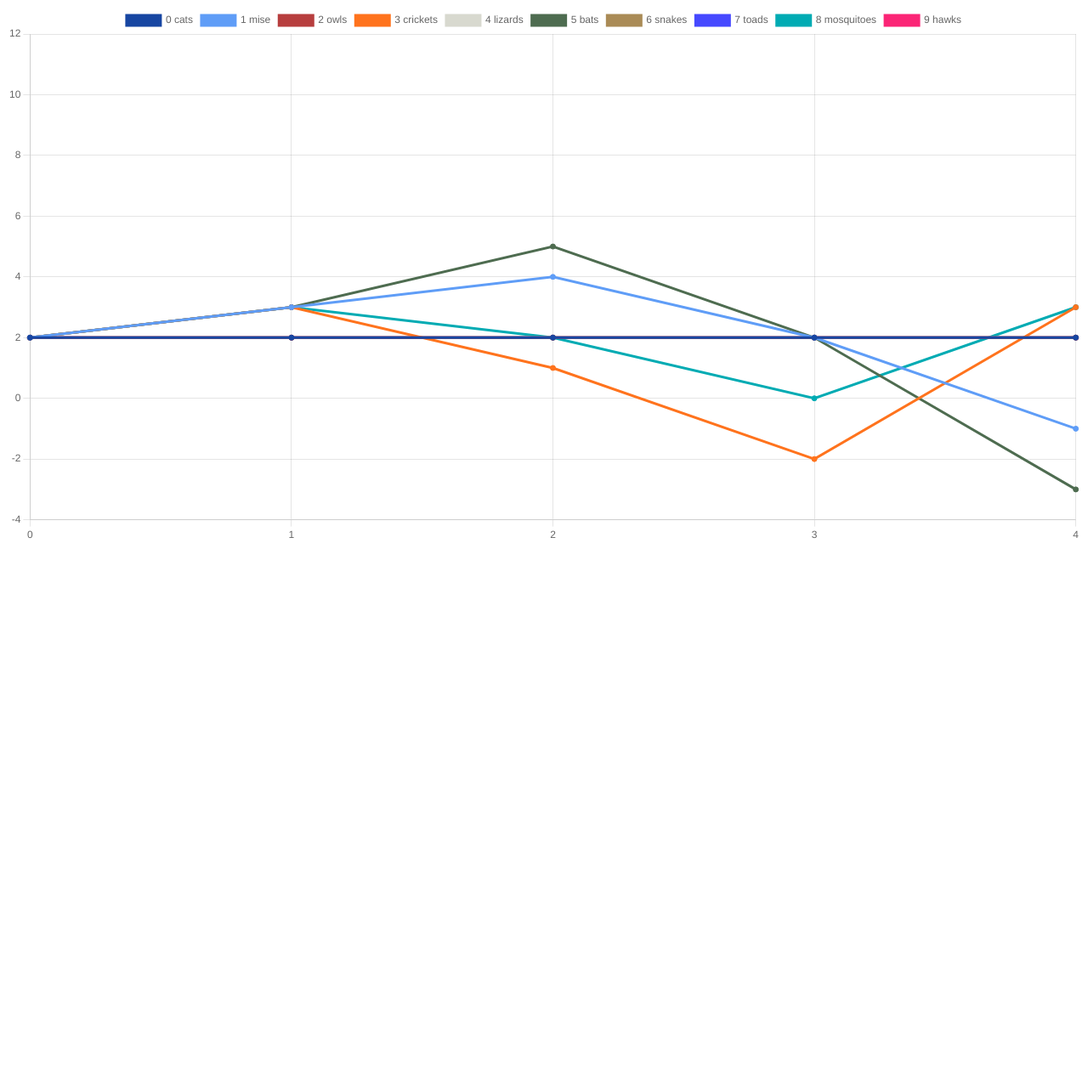
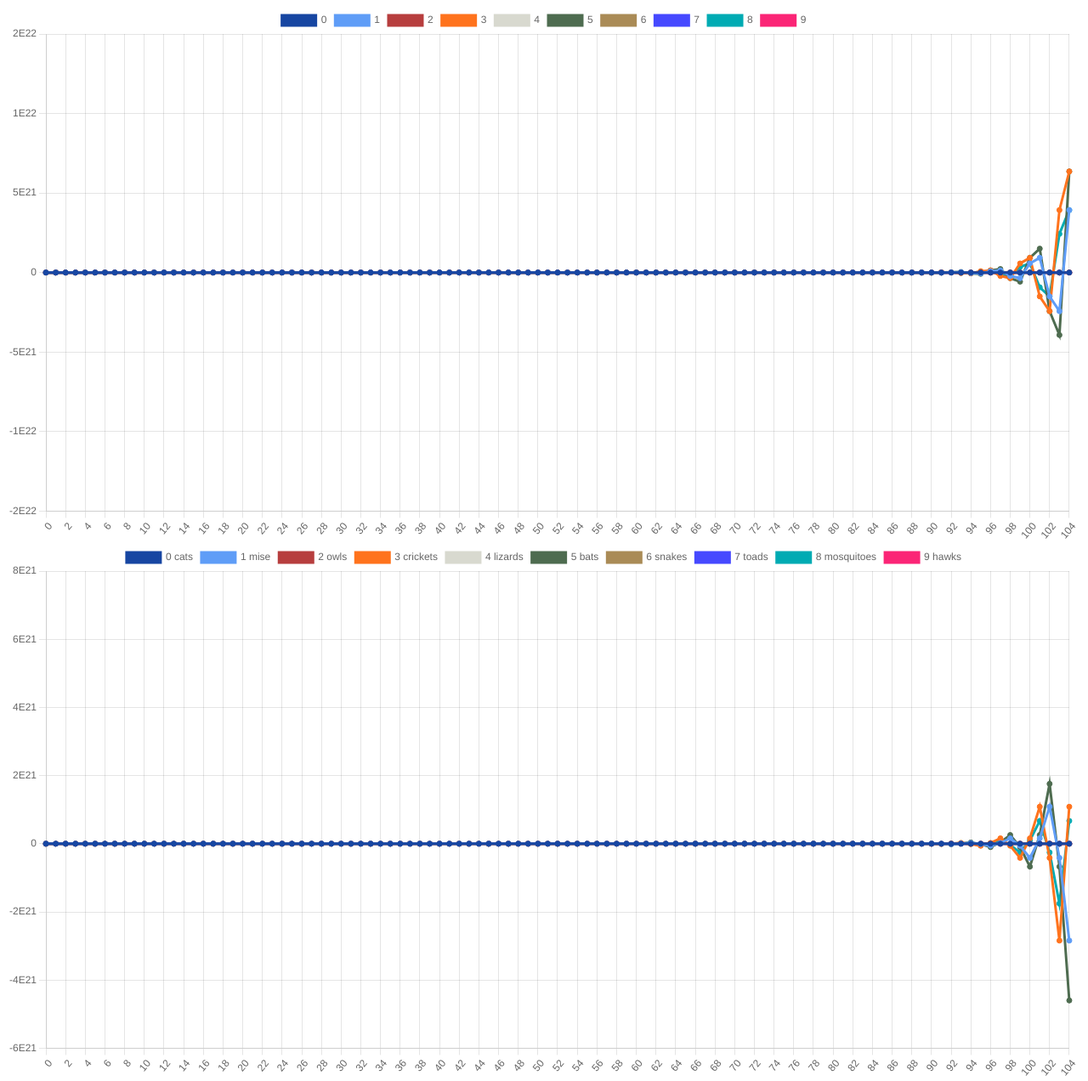
Before and after one commit to Acousticdesk/modeling-lab-3, a website built with webpack: page public/index.html in a window 1280 px wide. Shown: the whole page at 85% size. Before the commit the page ends 800 px from the top, so only its background shows below. Built offline with nearby package versions, Linux system fonts and the light colour scheme.

Commit message:
Add activation states chart

```diff
--- a/public/index.html
+++ b/public/index.html
@@ -9,7 +9,8 @@
     <link rel="stylesheet" href="./styles.css">
 </head>
 <body>
-    <canvas id="chart" width="100%"></canvas>
+    <canvas id="activation_chart"></canvas>
+    <canvas id="chart"></canvas>
     <script src="../dist/bundle.js"></script>
 </body>
 </html>
--- a/public/styles.css
+++ b/public/styles.css
@@ -0,0 +1,3 @@
+html, body {
+    height: 100vh;
+}
--- a/src/app.ts
+++ b/src/app.ts
@@ -1,6 +1,6 @@
 import adjacencyMatrix from "./adjacencyMatrix";
 import { multiplyMatrices } from "./matrix";
-import { createChart } from "./chart";
+import { createActivationChart, createChart } from "./chart";
 
 const initialState = [[2], [2], [2], [2], [2], [2], [2], [2], [2], [2]];
 // 1. more cats, less snakes = more crickets and periodic plot
@@ -8,7 +8,7 @@
 // 3. all the prey activation
 const activationState = [[0], [1], [0], [1], [0], [1], [0], [0], [1], [0]];
 const interval = 1; // T
-const iterations = 5; // t
+const iterations = 105; // t
 const imitations = [activationState]; //pk
 const states = [initialState]; // V
 
@@ -42,6 +42,16 @@ for (let i = 0; i < initialState.length; i += 1) {
   }
 }
 
+const activationChartData: number[][] = [];
+
+for (let i = 0; i < activationState.length; i += 1) {
+  activationChartData[i] = [];
+  for (let j = 0; j < imitations.length; j += 1) {
+    activationChartData[i].push(imitations[j][i][0]);
+  }
+}
+
 document.addEventListener("DOMContentLoaded", () => {
+  createActivationChart(activationChartData, iterations);
   createChart(chartData, iterations);
 });
--- a/src/chart.ts
+++ b/src/chart.ts
@@ -99,3 +99,32 @@ export function createChart(chartData: number[][], iterations: number) {
 
   new Chart(document.getElementById("chart") as HTMLCanvasElement, config);
 }
+
+export function createActivationChart(
+  chartData: number[][],
+  iterations: number
+) {
+  const config = {
+    type: "line",
+    data: {
+      labels: new Array(iterations).fill(0).map((_, index) => index),
+      datasets: chartData.map((d, index) => {
+        const color =
+          colorPalette[index] ||
+          Math.round(Math.random() * colorPalette.length);
+        return {
+          label: index,
+          backgroundColor: color,
+          borderColor: color,
+          data: d,
+        };
+      }),
+    },
+    options: {},
+  };
+
+  new Chart(
+    document.getElementById("activation_chart") as HTMLCanvasElement,
+    config
+  );
+}
```
Also changed, not shown: src/test.txt (added, +10 -0 lines).
